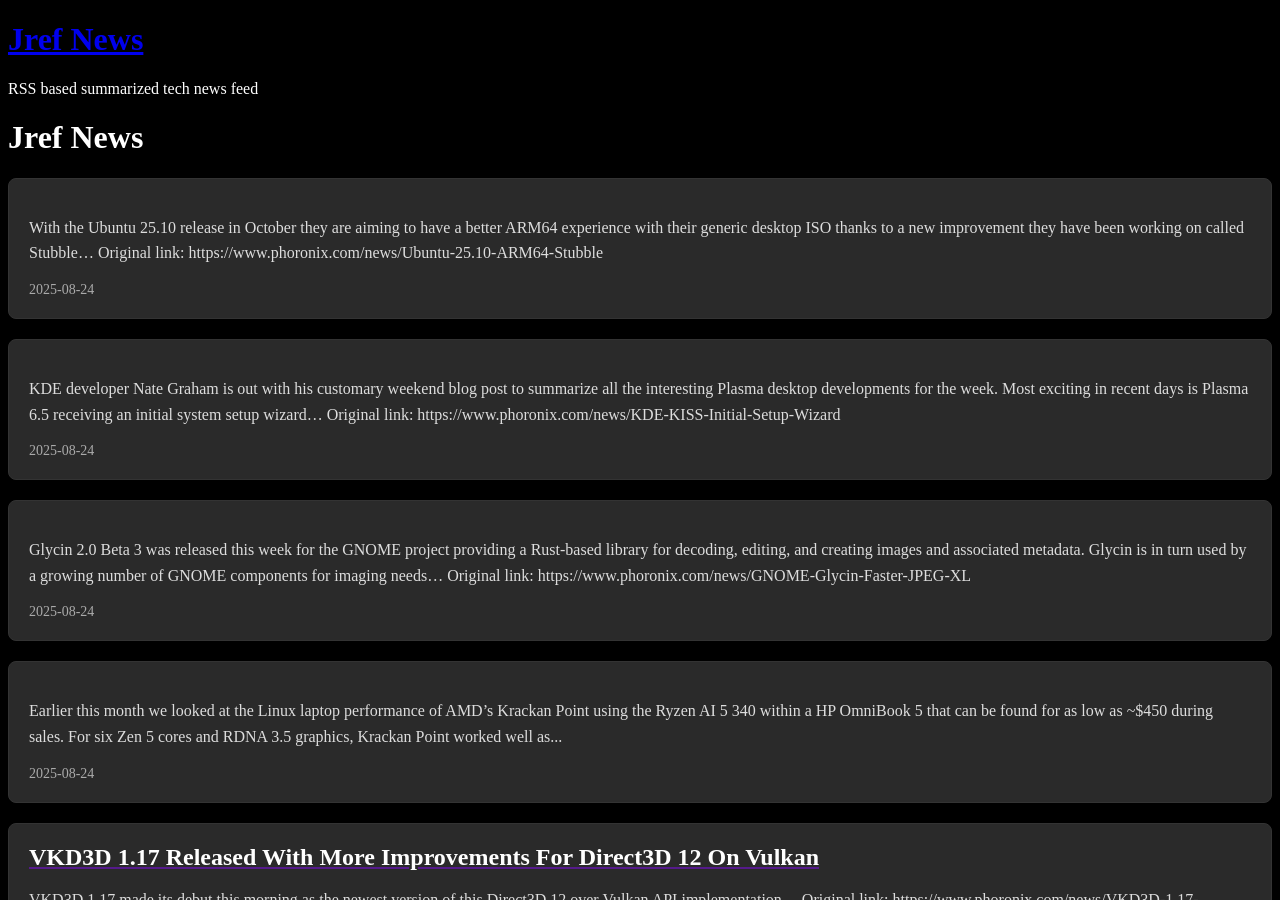
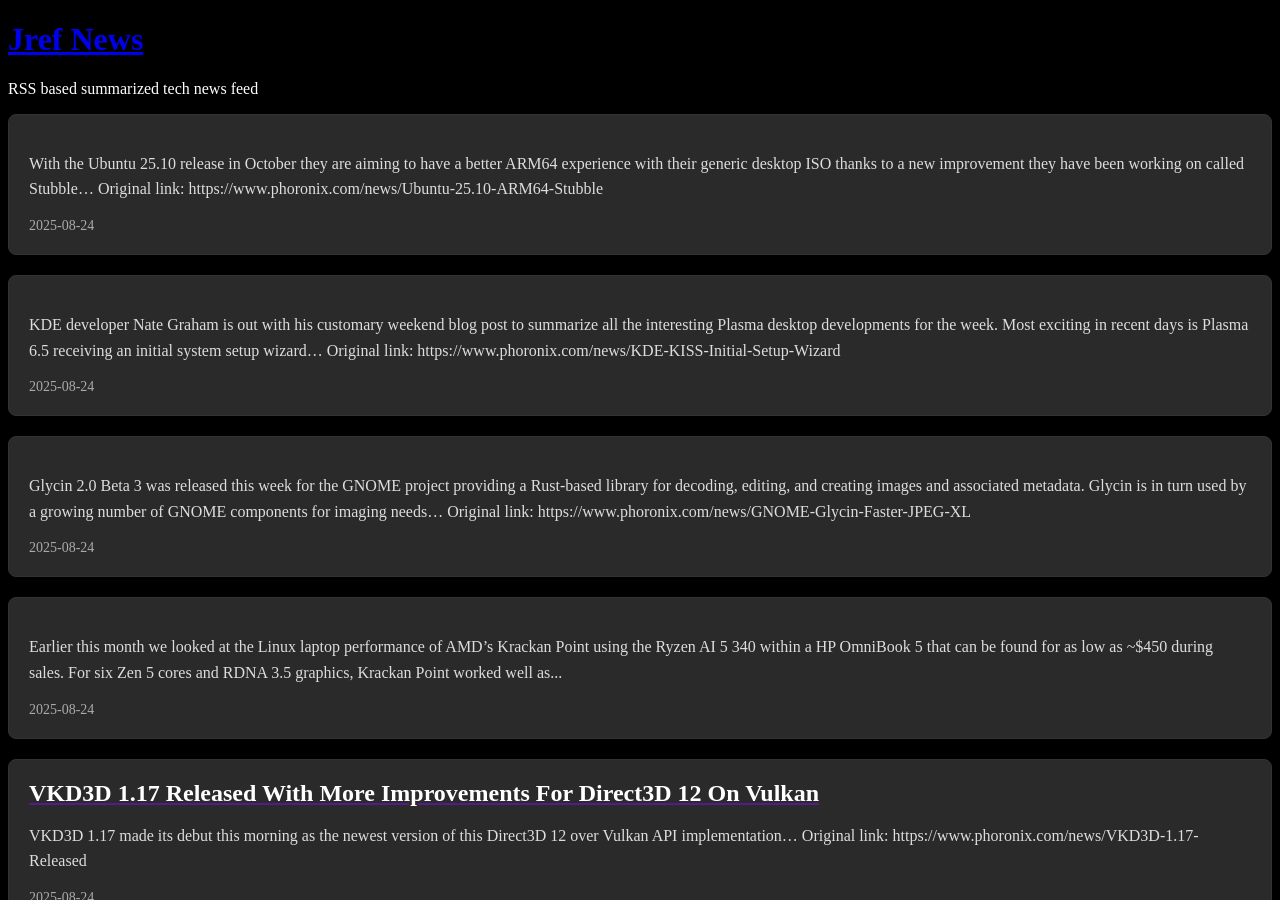
Before and after one commit to wyjee/Jref, a Jekyll site: the page built from index.md, in a window 1280 px wide and 900 px high. Built offline with Jekyll 4.4.1, drawn with Linux system fonts in a browser that asks for light colours.

Commit message:
modify: home page title link

```diff
--- a/index.md
+++ b/index.md
@@ -42,8 +42,6 @@ body {
 }
 </style>
 
-# Jref News
-
 {% for post in site.posts %}
 <div class="post-card">
   <div class="post-header">
```
